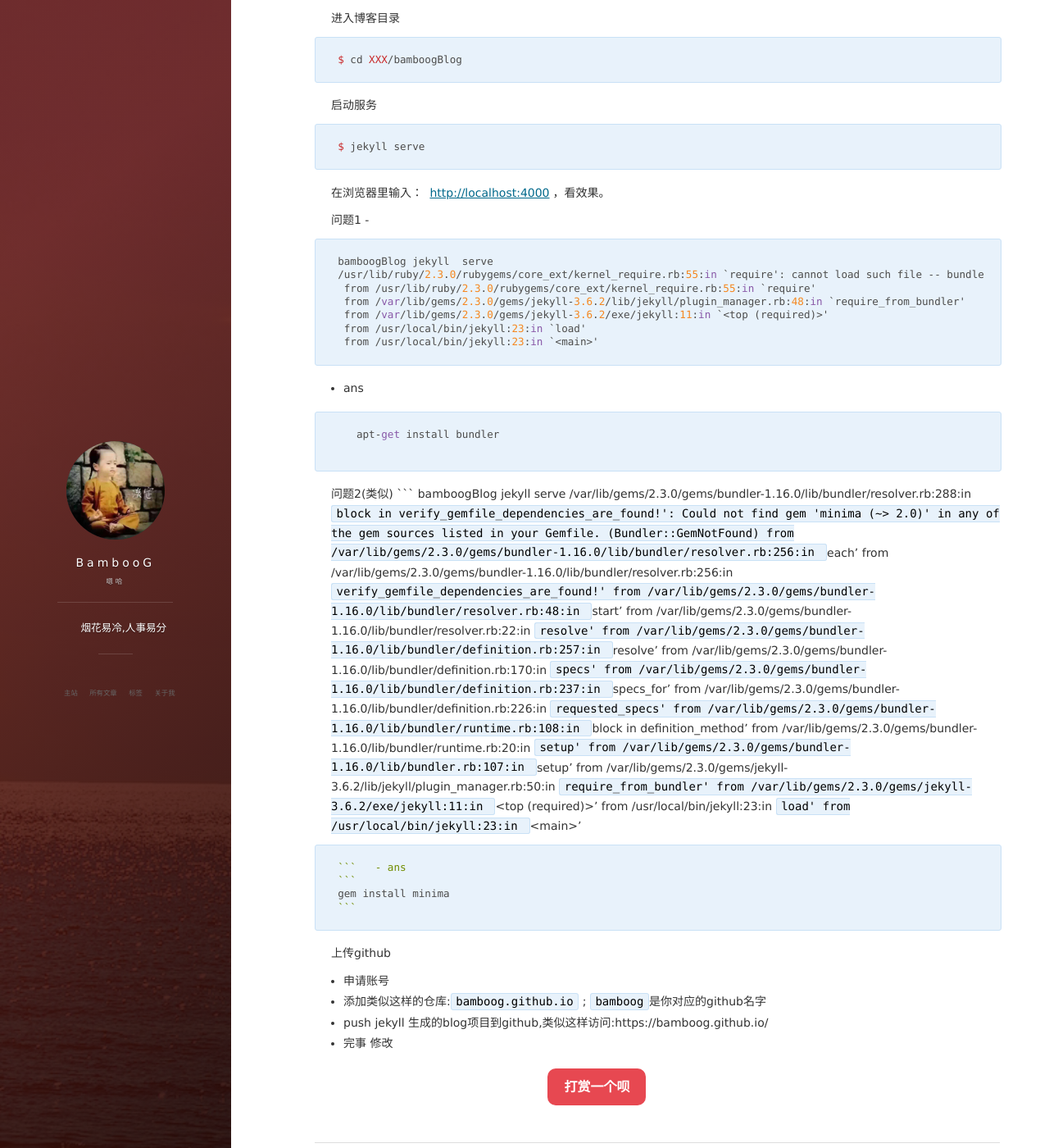
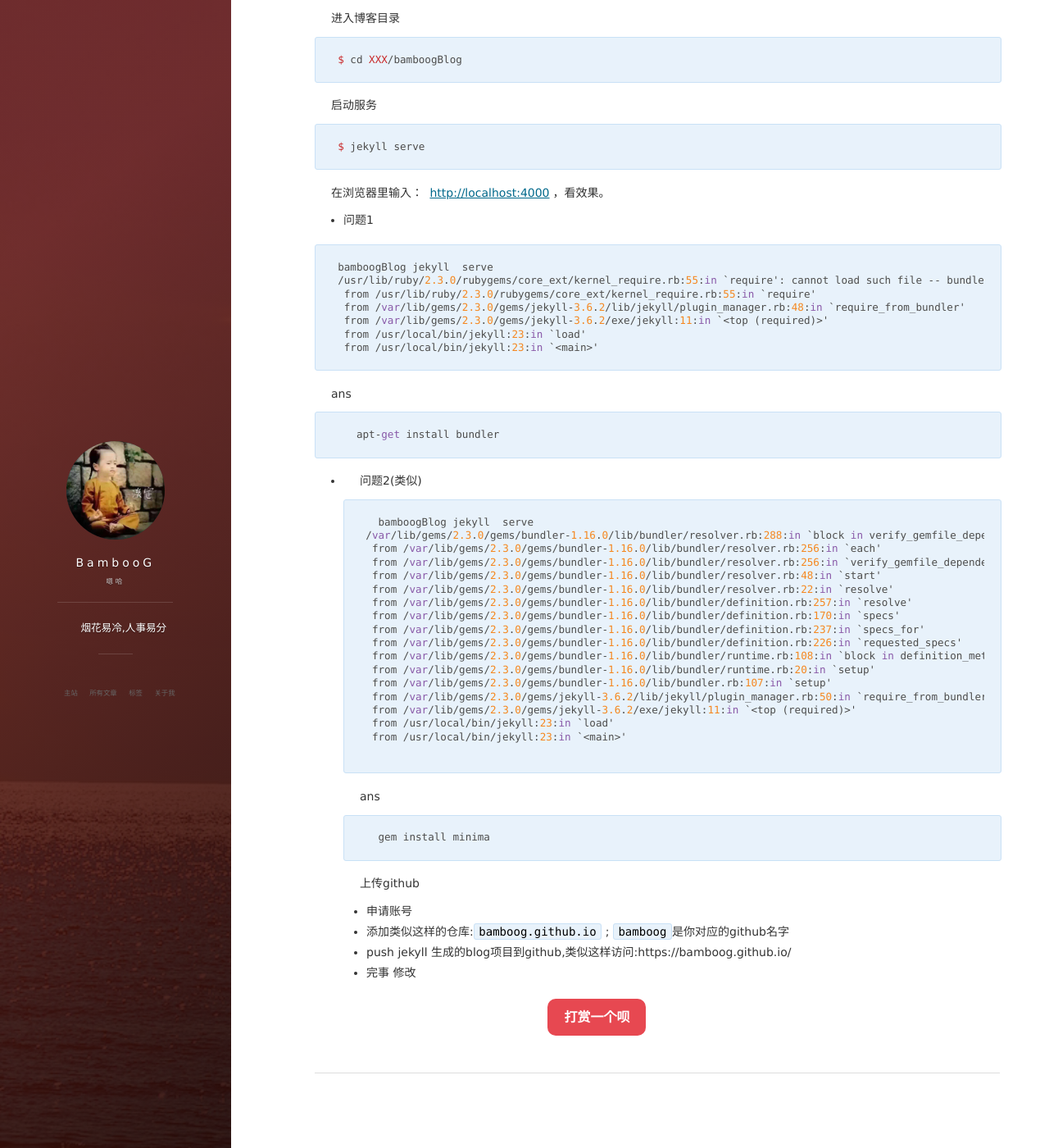
Before and after one commit to bamboog/bamboog.github.io, a Jekyll site: the page built from _posts/2017-11-08-welcome-to-jekyll.md, in a window 1280 px wide and 1400 px high, scrolled down 414 px. Shown: the whole window at 82% size. Built offline with Jekyll 4.4.1, drawn with Linux system fonts in a browser that asks for light colours; nearby versions of some CDN libraries; comment, search, counter and statistics services are not loaded.

Commit message:
change_style

````diff
--- a/_posts/2017-11-08-welcome-to-jekyll.md
+++ b/_posts/2017-11-08-welcome-to-jekyll.md
@@ -36,8 +36,8 @@ $ jekyll serve
 在浏览器里输入： [http://localhost:4000](http://localhost:4000)，看效果。
 
 
-问题1
-  -
+- 问题1
+
 ```
 bamboogBlog jekyll  serve
 /usr/lib/ruby/2.3.0/rubygems/core_ext/kernel_require.rb:55:in `require': cannot load such file -- bundler (LoadError)
@@ -47,13 +47,13 @@ bamboogBlog jekyll  serve
  from /usr/local/bin/jekyll:23:in `load'
  from /usr/local/bin/jekyll:23:in `<main>'
 ```
-  - ans
-
+  ans
    ```
    apt-get install bundler
+   ```
 
-   ```
-问题2(类似)
+- 问题2(类似)
+
     ```
     bamboogBlog jekyll  serve
 /var/lib/gems/2.3.0/gems/bundler-1.16.0/lib/bundler/resolver.rb:288:in `block in verify_gemfile_dependencies_are_found!': Could not find gem 'minima (~> 2.0)' in any of the gem sources listed in your Gemfile. (Bundler::GemNotFound)
@@ -74,11 +74,11 @@ bamboogBlog jekyll  serve
  from /usr/local/bin/jekyll:23:in `<main>'
 
     ```
-  - ans
+
+  ans
     ```
     gem install minima
     ```
-
 上传github
   - 申请账号
   - 添加类似这样的仓库:`bamboog.github.io` ; `bamboog`是你对应的github名字
````
